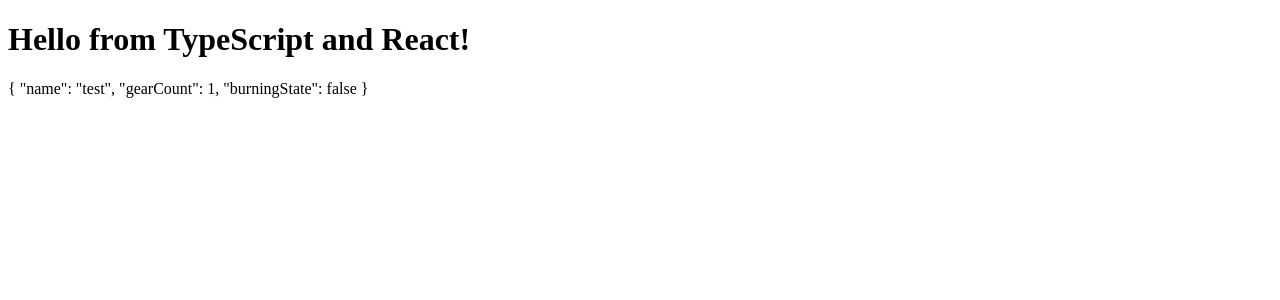
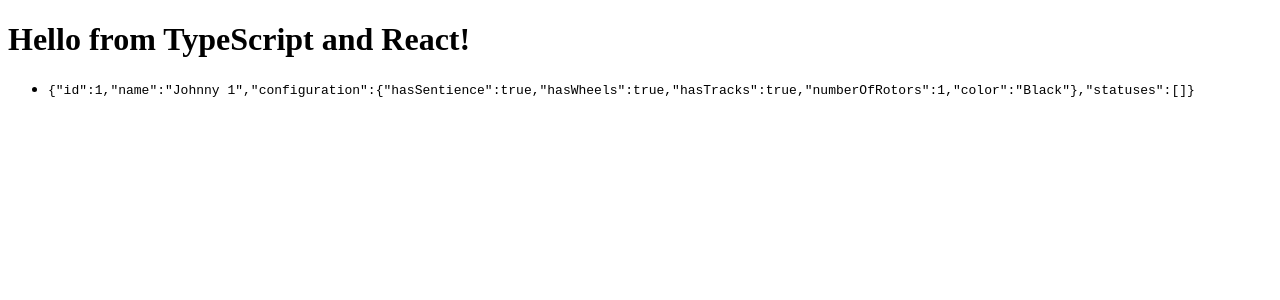
Before and after one commit to azamanaza/react-robot-factory, a React app: page / in a window 1280 px wide. Shown: the top 300 px of the page. Built offline with nearby package versions, Linux system fonts and the light colour scheme.

Commit message:
Defined components, updated dependencies

```diff
--- a/package.json
+++ b/package.json
@@ -23,6 +23,7 @@
   },
   "homepage": "https://github.com/azamanaza/react-robot-factory#readme",
   "dependencies": {
+    "@types/lodash": "^4.14.116",
     "@types/react": "^16.4.7",
     "@types/react-dom": "^16.0.6",
     "lodash": "^4.17.10",
--- a/src/components/app.component.tsx
+++ b/src/components/app.component.tsx
@@ -1,6 +1,6 @@
 import * as React from "react";
-import { RbRobotComponent } from "./robot/robot.component";
 import Robot from "./robot/robot";
+import { RbRobotListComponent } from "./robot/robot-list.component";
 
 export interface AppComponentProp { compiler: string; framework: string; }
 
@@ -10,10 +10,21 @@
 
     getTestBot(): Robot {
         return {
-            name: "test",
-            gearCount: 1,
-            burningState: false
+            id: 1,
+            name: "Johnny 1",
+            configuration: {
+                hasSentience: true,
+                hasWheels: true,
+                hasTracks: true,
+                numberOfRotors: 1,
+                color: "Black"
+            },
+            statuses: []
         } as Robot;
+    }
+
+    getRobots(): Robot[] {
+        return [this.getTestBot()];
     }
 
     getCompiler(): string {
@@ -27,7 +38,7 @@
     render() {
         return <div>
             <h1>Hello from {this.getCompiler()} and {this.getFramework()}!</h1>
-            <RbRobotComponent robot={this.getTestBot()} />
+            <RbRobotListComponent robots={this.getRobots()} />
         </div>;
     }
 }
--- a/src/components/robot/robot-list.component.tsx
+++ b/src/components/robot/robot-list.component.tsx
@@ -0,0 +1,22 @@
+import * as React from "react";
+import * as _ from "lodash";
+import Robot from "./robot";
+import RbRobotComponent from "./robot.component";
+
+export interface RobotListComponentProp { robots: Robot[] }
+
+export class RbRobotListComponent extends React.Component<RobotListComponentProp, {}> {
+    getRobots(): Robot[] {
+        return this.props.robots;
+    }
+
+    render() {
+        return <ul>
+            {
+               _.map(this.getRobots(), (robot, index) => {
+                    return <li key={ index }><RbRobotComponent robot={robot} /></li>;
+                })
+            }
+        </ul>;
+    }
+}
--- a/src/components/robot/robot.component.tsx
+++ b/src/components/robot/robot.component.tsx
@@ -5,13 +5,13 @@
 
 // 'HelloProps' describes the shape of props.
 // State is never set so we use the '{}' type.
-export class RbRobotComponent extends React.Component<RobotComponentProp, {}> {
+export default class RbRobotComponent extends React.Component<RobotComponentProp, {}> {
 
     getRobotJson(): string {
-        return JSON.stringify(this.props.robot, null, 2);
+        return JSON.stringify(this.props.robot);
     }
 
     render() {
-        return <div>{this.getRobotJson()}</div>;
+        return <pre>{this.getRobotJson()}</pre>;
     }
 }
```
Also changed, not shown: src/components/robot/robot.ts (+18 -2 lines), 3 other files (tests, documents, lock files or other folders).
